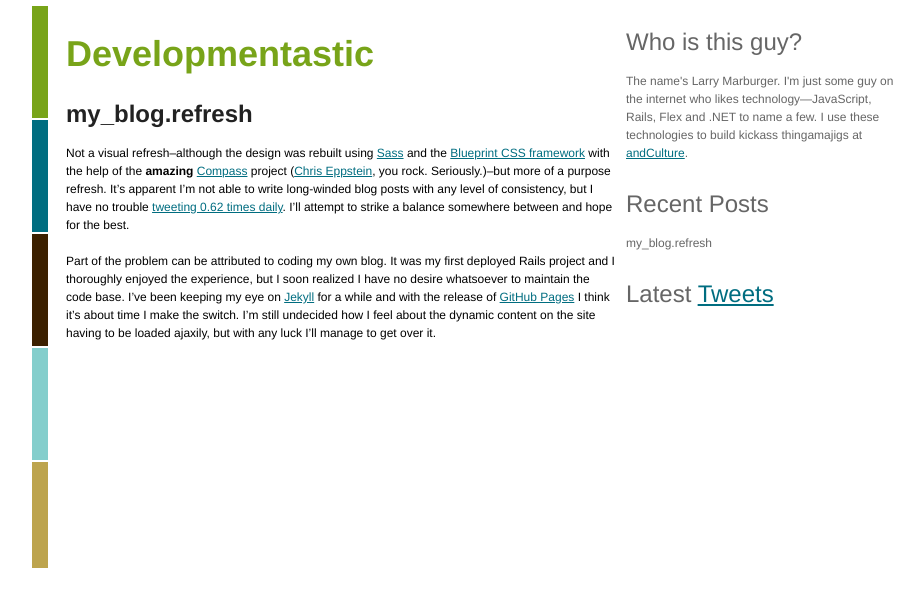
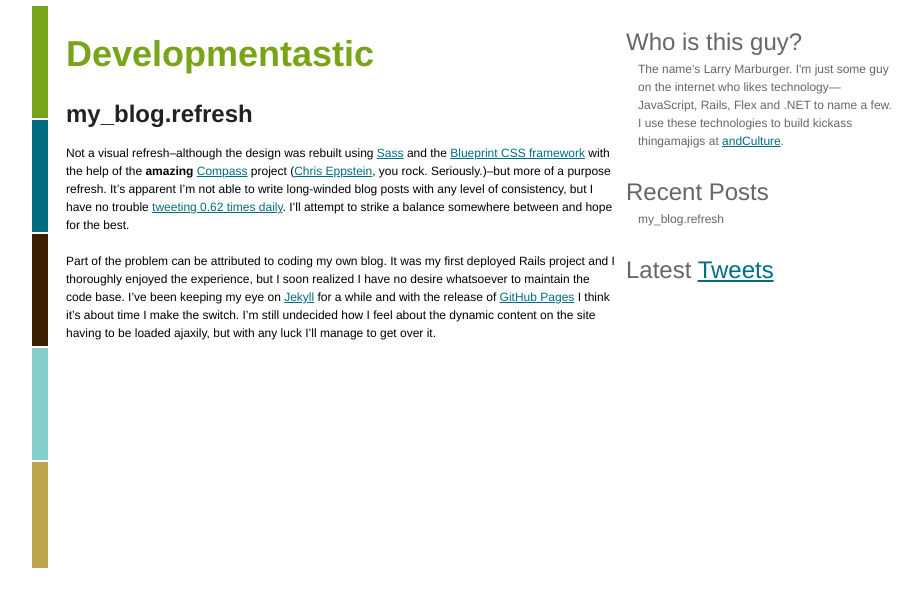
Before and after one commit to lmarburger/lmarburger.github.com, a Jekyll site: the page built from index.html, in a window 1280 px wide. Shown: the top 607 px of the page, without its empty margins (179-1103 px from the left). Built offline with Jekyll 4.4.1, drawn with Linux system fonts in a browser that asks for light colours.

Commit message:
Removed the margin on sidebar headers. Indented the sidebar content.

```diff
--- a/_sass/main.sass
+++ b/_sass/main.sass
@@ -22,6 +22,10 @@
     h2
       :color #666
       :font-weight normal
+      :margin-bottom 0
 
-    #recent
+    ol
       +flatten_list
+
+    ol, p
+      :margin-left 1em
--- a/stylesheets/main.css
+++ b/stylesheets/main.css
@@ -414,5 +414,6 @@ body { color: #000; }
 #content #main #entries { margin: 0; list-style: none; }
 #content #sidebar { margin: 0; list-style: none; display: inline; float: left; margin-right: 0; width: 270px; color: #666; }
 * html #content #sidebar { overflow-x: hidden; }
-#content #sidebar h2 { color: #666; font-weight: normal; }
-#content #sidebar #recent { margin: 0; list-style: none; }
+#content #sidebar h2 { color: #666; font-weight: normal; margin-bottom: 0; }
+#content #sidebar ol { margin: 0; list-style: none; }
+#content #sidebar ol, #content #sidebar p { margin-left: 1em; }
```
